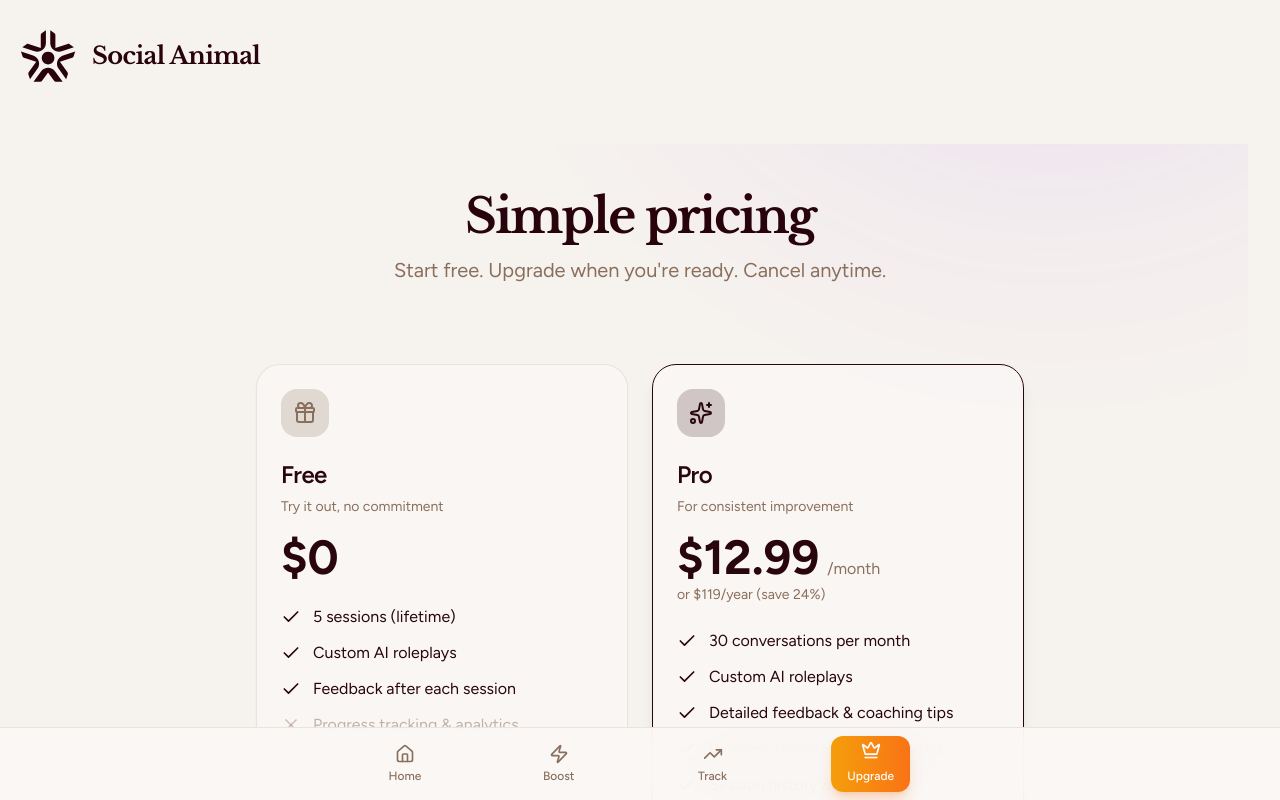
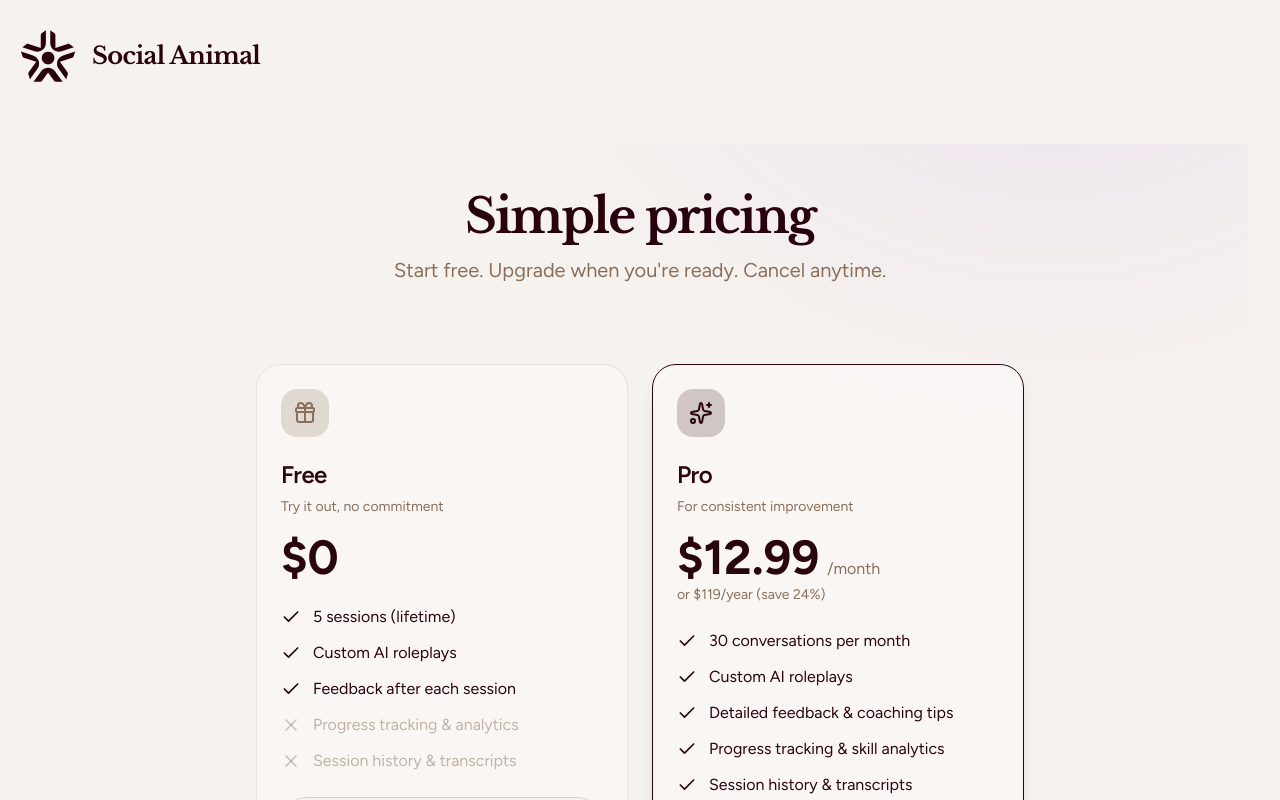
Before and after one commit to CristinaZhangchan/Social-Animal, a Next.js app: page /pricing in a window 1280 px wide. Shown: the top 800 px of the page. Built offline with nearby package versions, Linux system fonts and the light colour scheme; no server answers.

Commit message:
docs: update deployment workflow with full environment variables

```diff
--- a/src/components/AppLayout.tsx
+++ b/src/components/AppLayout.tsx
@@ -19,9 +19,6 @@ export default function AppLayout({ children }: AppLayoutProps) {
                     {children}
                 </div>
             </main>
-
-            {/* Mobile: Bottom Tab Bar */}
-            <BottomTabBar />
         </div>
     );
 }
```
Also changed, not shown: .agent/workflows/deploy.md.
